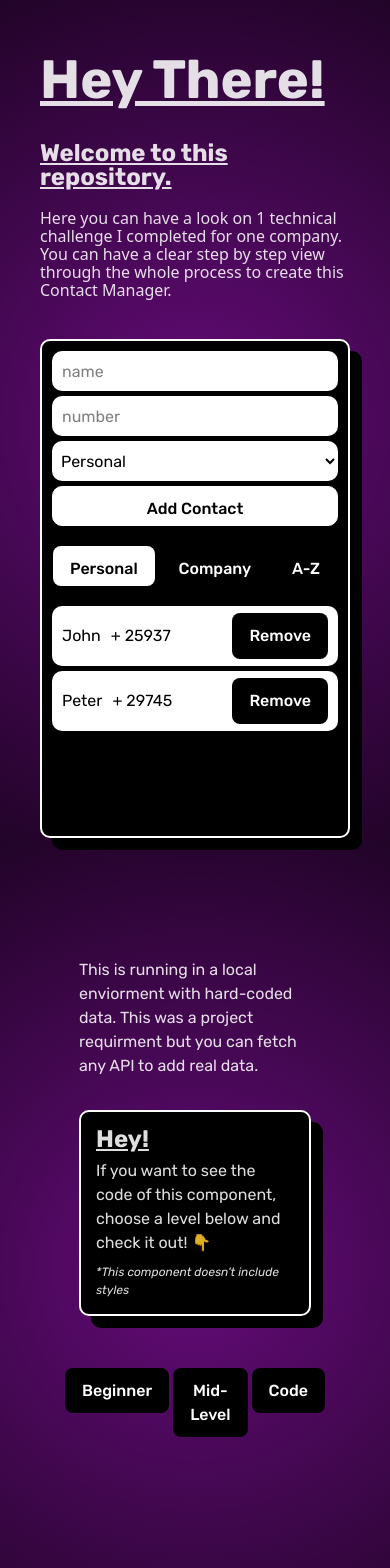
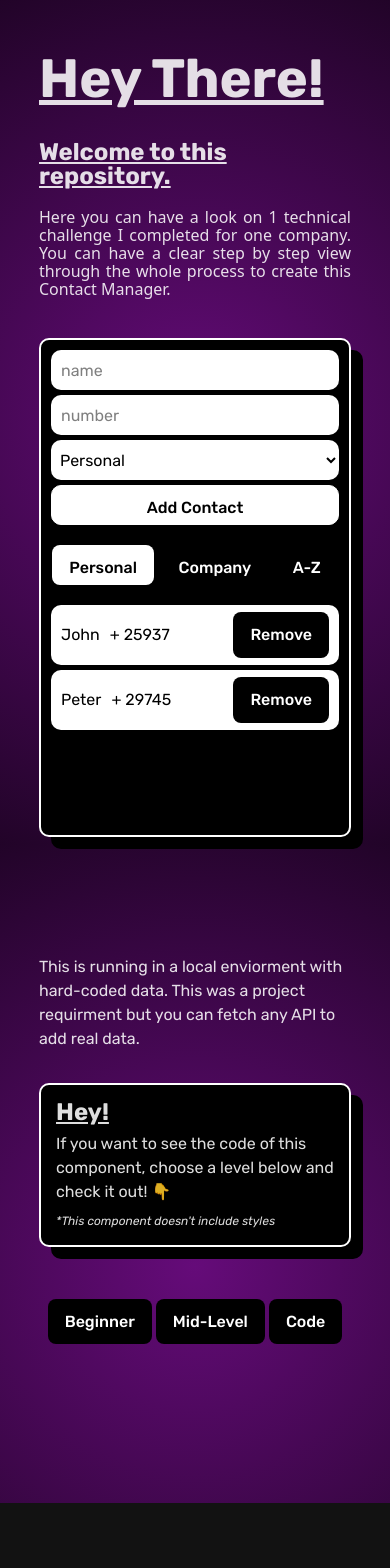
Before and after one commit to kinxori/inxel-test, a React (Vite) app: page / in a window 390 px wide. Shown: the top 1568 px of the page. After the commit the page ends 1503 px from the top, so only its background shows below. Built offline with nearby package versions, Linux system fonts and the light colour scheme.

Commit message:
updating responsive design - working good

```diff
--- a/src/App.jsx
+++ b/src/App.jsx
@@ -9,22 +9,22 @@ export default function App() {
   const [panel, setPanel] = useState("");
 
   return (
-    <section className=" mx-auto font-[rubik]  ">
+    <section className="font-[rubik]  ">
       <ScrollTopButton />
-      <div className="border-box p-10 flex flex-col ds:p-20 ds:h-[100vh] ds:gap-10 ds:flex-row ds:justify-evenly ds:items-center">
+      <div className="border-box p-[10%] flex flex-col mx-auto ts:w-[70%] ds:w-[100%] ts:p-[5%] ds:p-[10%] ds:h-[100vh] ds:gap-[10%] ds:flex-row ds:justify-center ds:items-center">
         <div className=" flex flex-col ds:w-[100%]">
           <h1 className=" text-[54px] font-bold underline ds:text-[90px]   ">Hey There!</h1>
           <h3 className="text-[24px] underline leading-[24px] font-bold my-5  ">
             Welcome to this repository.
           </h3>
-          <p className="font-sans leading-[18px]    ">
+          <p className="font-sans leading-[18px] ds:w-[90%] text-justify  ">
             Here you can have a look on 1 technical challenge I completed for one company. You can
             have a clear step by step view through the whole process to create this Contact Manager.
           </p>
         </div>
         <InxelTest />
       </div>
-      <article className="flex flex-col mx-auto border-box p-10 gap-3 w-[80%] ts:w-[70%] ds:w-[60%]">
+      <article className="flex flex-col mx-auto border-box p-[10%] ts:p-[5%] gap-3 ts:w-[70%] ds:w-[60%]">
         <p>
           This is running in a local enviorment with hard-coded data. This was a project requirment
           but you can fetch any API to add real data.
--- a/tailwind.config.js
+++ b/tailwind.config.js
@@ -5,7 +5,7 @@ export default {
     extend: {},
     screens: {
       ts: "601px",
-      ds: "1180px",
+      ds: "1024px",
     },
   },
   plugins: [],
```
